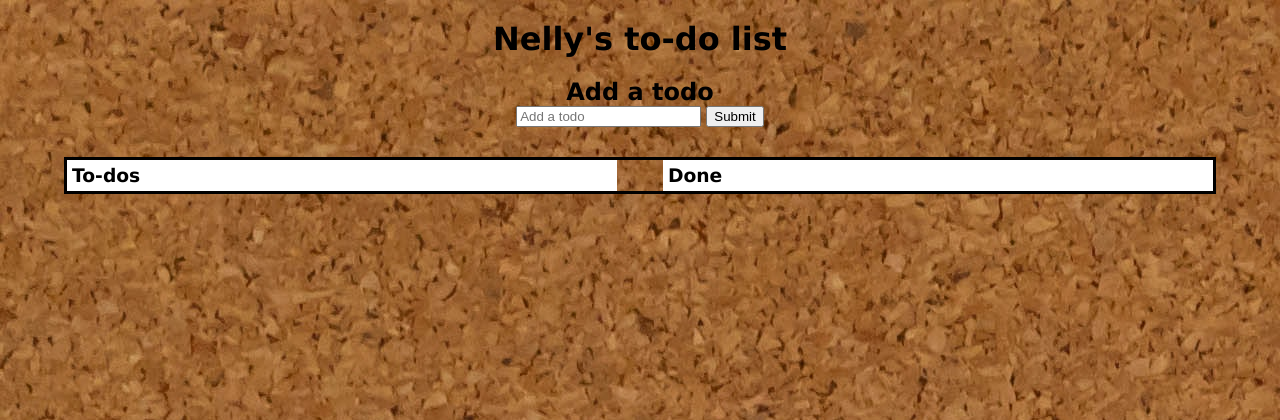
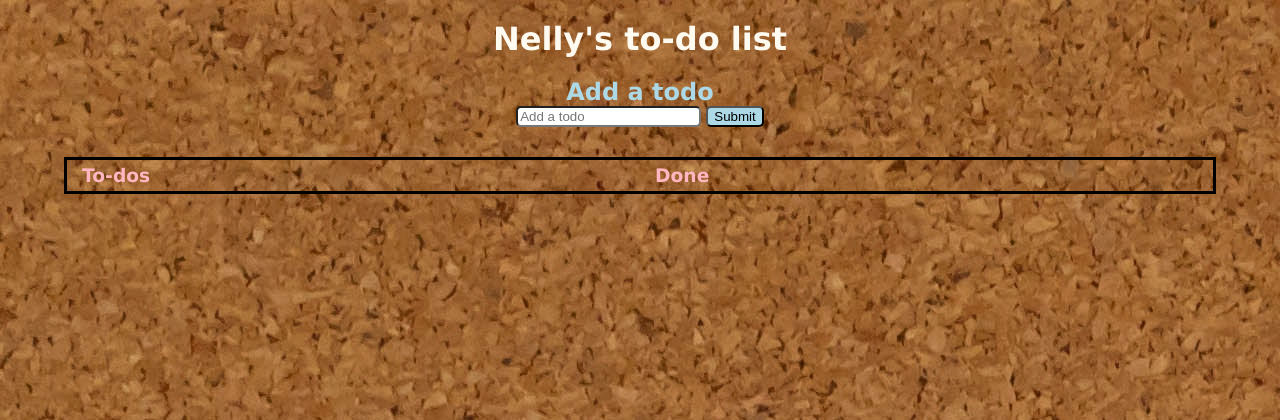
Before and after one commit to daniellaskinner/slimTodoApp, a PHP site: page /templates/todos.phtml in a window 1280 px wide. Shown: the top 420 px of the page. Run offline with PHP 8.4, Linux system fonts and the light colour scheme; the template is opened without the code that fills it, so the values that code supplies are empty.

Commit message:
added styling to todos to make post it style, added styling to input form

```diff
--- a/public/css/style.css
+++ b/public/css/style.css
@@ -11,10 +11,34 @@ body {
 h1 {
     text-align: center;
     margin: 20px;
+    color: floralwhite;
+}
+
+h2 {
+    color: lightblue;
+}
+
+h3 {
+    color: lightpink;
+    margin-left: 10px;
 }
 
 .addTodo {
     text-align: center;
+}
+
+form input {
+    border-radius: 5px;
+}
+
+.btn-submit {
+    background-color: lightblue;
+}
+
+.btn-submit:hover {
+    cursor: pointer;
+    background-color: white;
+    color: lightblue;
 }
 
 main {
@@ -26,31 +50,43 @@ main {
 }
 
 .todo-board {
-    background-color: white;
-    width: 48%;
+    width: 50%;
     padding: 5px;
     float: left;
 }
 
 .done {
-    background-color: white;
     float: right;
-    width: 48%;
+    width: 50%;
     padding: 5px;
 }
 
 .todo {
     font-size: 13px;
-    background-image: ;
-    width: 90%;
+    width: 100px;
+    height: 100px;
     padding: 5px;
     overflow: auto;
+    color: #000;
+    background: #ffc;
+    border: 1px solid #ffc;
+    margin: 10px;
+    float: left;
+    -moz-box-shadow:5px 5px 7px rgba(33,33,33,1);
+    -webkit-box-shadow: 5px 5px 7px rgba(33,33,33,.7);
+    box-shadow: 5px 5px 7px rgba(33,33,33,.7);
 }
 
 .todo p {
-    color: hotpink;
+    /*color: hotpink;*/
 }
 
-.todo button {
-    float: left;
+.btn-delete {
+    cursor: pointer;
+    margin-top: 20px;
+    border-radius: 5px;
 }
+
+.btn-delete:hover {
+    cursor: pointer;
+}
--- a/templates/todos.phtml
+++ b/templates/todos.phtml
@@ -11,7 +11,7 @@
     <h2 id="test">Add a todo</h2>
     <form method="post">
         <input type="text" name="newTodo" formmethod="post" placeholder="Add a todo">
-        <input type="submit" name="submit">
+        <input type="submit" class="btn-submit" name="submit">
     </form>
 </div>
 
```
